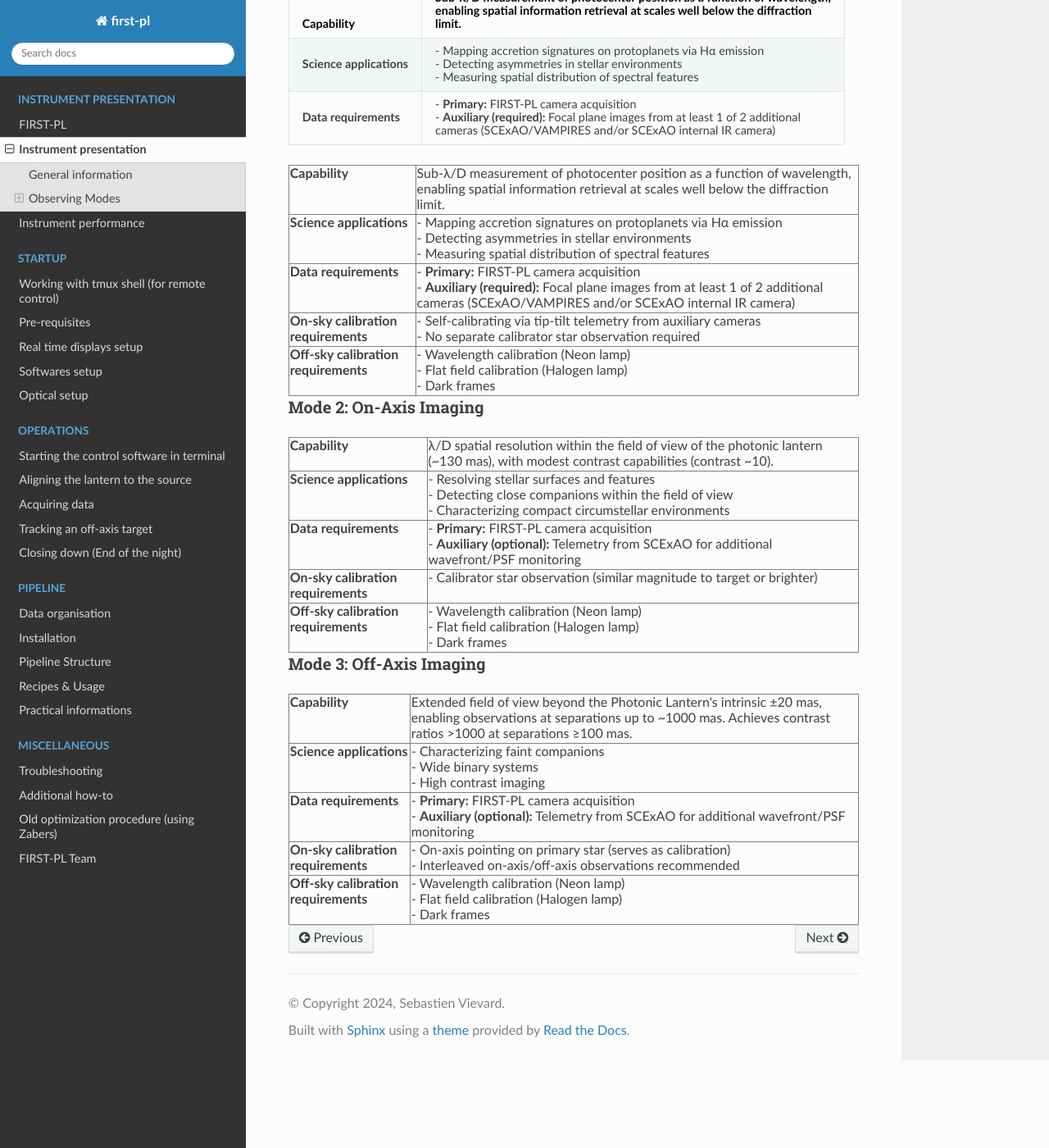
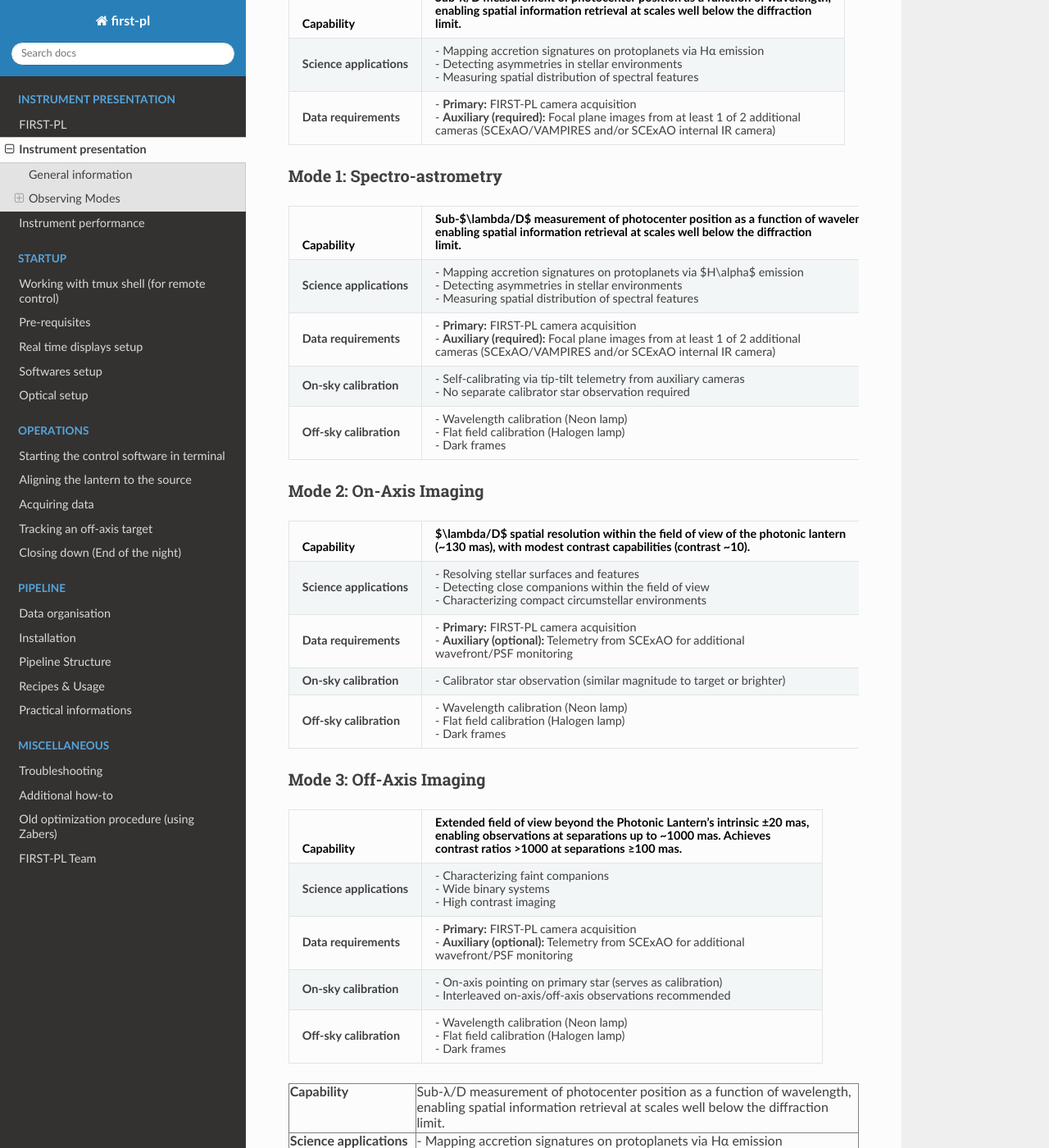
Before and after one commit to scexao-org/first_control, a Sphinx documentation site: the page built from source/instrument_principle.md, in a window 1280 px wide and 1400 px high, scrolled down 1798 px. Shown: the whole window at 82% size. Built offline with Sphinx 7.4.7 and the Read the Docs theme 3.1.0, drawn with Linux system fonts in a browser that asks for light colours.

Commit message:
modif obs modes

```diff
--- a/source/instrument_principle.md
+++ b/source/instrument_principle.md
@@ -38,7 +38,32 @@ The 19 outputs of the Photonic Lantern feed a mid resolution spectrograph (R~3,0
 | <strong>Data requirements</strong> | - <strong>Primary:</strong> FIRST-PL camera acquisition <br>- <strong>Auxiliary (required):</strong> Focal plane images from at least 1 of 2 additional  <br> cameras (SCExAO/VAMPIRES and/or SCExAO internal IR camera)  |
 
 
+### Mode 1: Spectro-astrometry
 
+| **Capability** | Sub-$\lambda/D$ measurement of photocenter position as a function of wavelength, <br> enabling spatial information retrieval at scales well below the diffraction <br> limit.  |
+| - | - |
+| **Science applications** | - Mapping accretion signatures on protoplanets via $H\alpha$ emission<br> - Detecting asymmetries in stellar environments<br>- Measuring spatial distribution of spectral features  |
+| **Data requirements** | - **Primary:** FIRST-PL camera acquisition <br>- **Auxiliary (required):** Focal plane images from at least 1 of 2 additional  <br> cameras (SCExAO/VAMPIRES and/or SCExAO internal IR camera)  |
+| **On-sky calibration** | - Self-calibrating via tip-tilt telemetry from auxiliary cameras<br> - No separate calibrator star observation required |
+| **Off-sky calibration** | - Wavelength calibration (Neon lamp)<br> - Flat field calibration (Halogen lamp)<br> - Dark frames |
+
+### Mode 2: On-Axis Imaging
+
+| **Capability** | $\lambda/D$ spatial resolution within the field of view of the photonic lantern <br> (~130 mas), with modest contrast capabilities (contrast ~10). |
+| - | - |
+| **Science applications** | - Resolving stellar surfaces and features<br> - Detecting close companions within the field of view<br> - Characterizing compact circumstellar environments |
+| **Data requirements** | - **Primary:** FIRST-PL camera acquisition <br>- **Auxiliary (optional):** Telemetry from SCExAO for additional <br> wavefront/PSF monitoring |
+| **On-sky calibration** | - Calibrator star observation (similar magnitude to target or brighter) |
+| **Off-sky calibration** | - Wavelength calibration (Neon lamp)<br> - Flat field calibration (Halogen lamp)<br> - Dark frames |
+
+### Mode 3: Off-Axis Imaging
+
+| **Capability** | Extended field of view beyond the Photonic Lantern's intrinsic ±20 mas, <br> enabling observations at separations up to ~1000 mas. Achieves <br> contrast ratios >1000 at separations ≥100 mas. |
+| - | - |
+| **Science applications** | - Characterizing faint companions<br> - Wide binary systems<br> - High contrast imaging |
+| **Data requirements** | - **Primary:** FIRST-PL camera acquisition <br>- **Auxiliary (optional):** Telemetry from SCExAO for additional <br> wavefront/PSF monitoring |
+| **On-sky calibration** | - On-axis pointing on primary star (serves as calibration)<br> - Interleaved on-axis/off-axis observations recommended |
+| **Off-sky calibration** | - Wavelength calibration (Neon lamp)<br> - Flat field calibration (Halogen lamp)<br> - Dark frames |
 
 <table
     border="1px"
```
